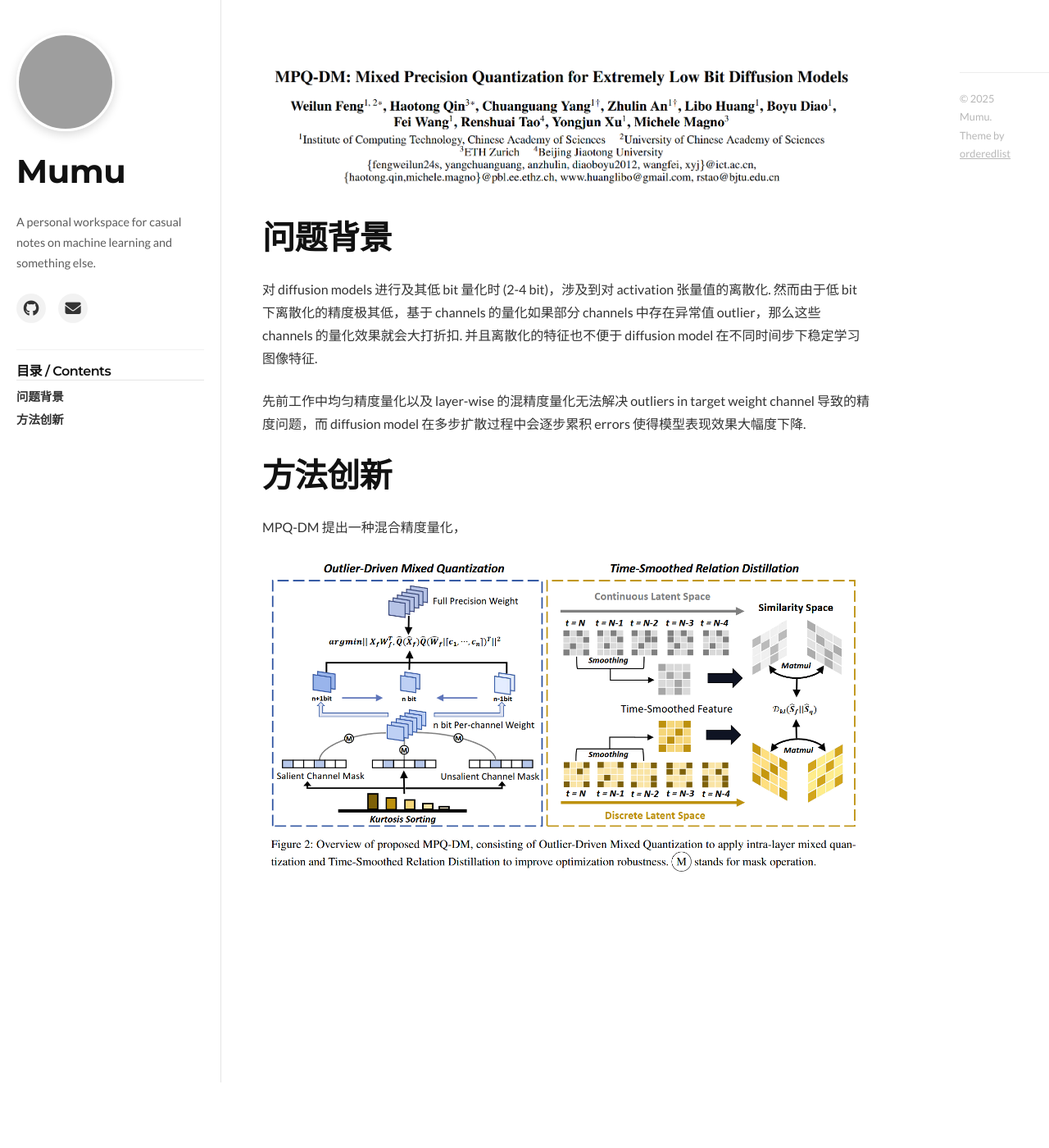
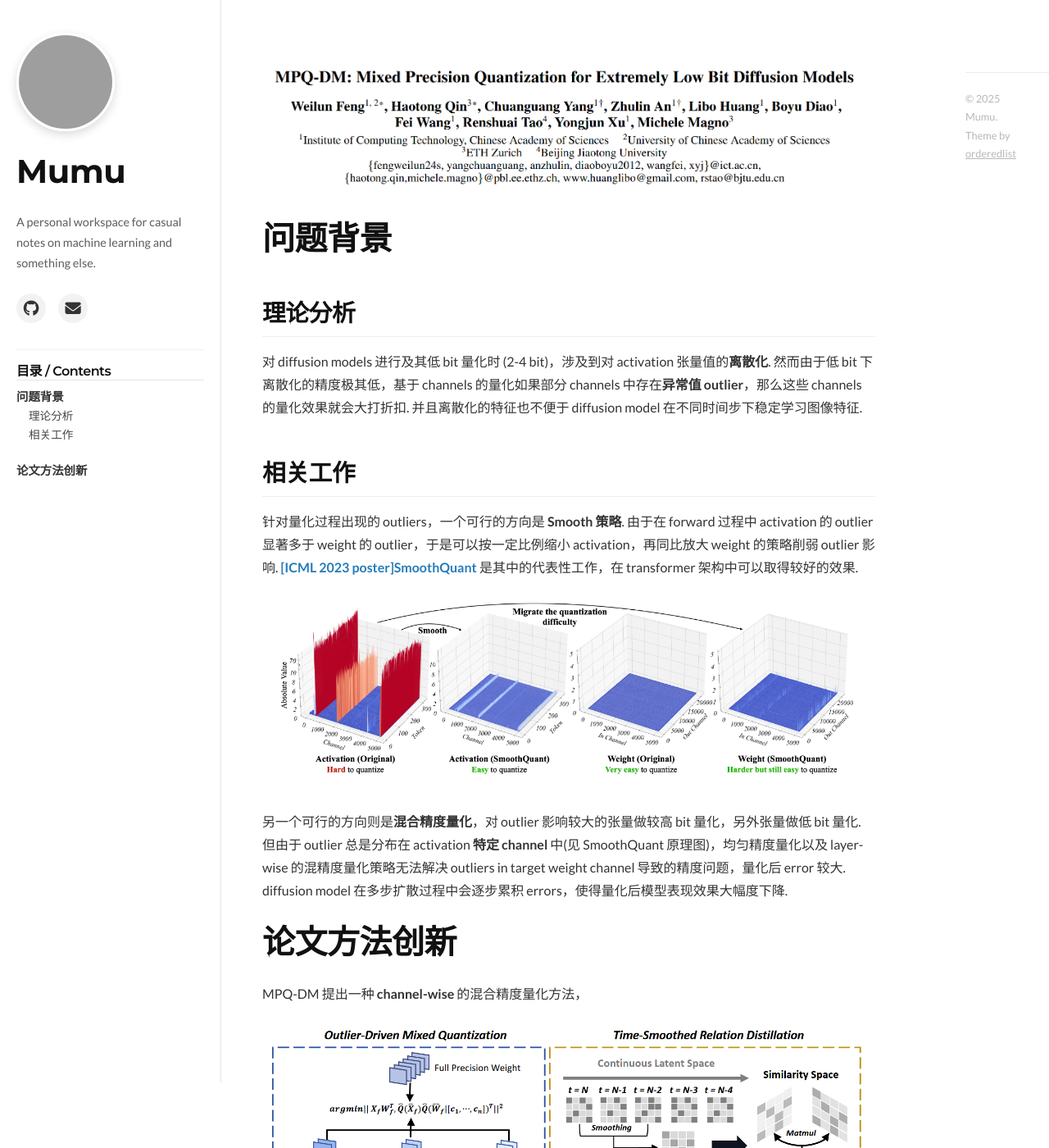
Before and after one commit to illusionsin30/illusionsin30.github.io, a Jekyll site: the page built from docs/articles/MPQ-DM.md, in a window 1280 px wide and 1400 px high. Shown: the whole window at 82% size. Built offline with Jekyll 4.4.1, drawn with Linux system fonts in a browser that asks for light colours; grey boxes are pictures that could not be loaded.

Commit message:
update: the part of related work in MPQ-DM note.

```diff
--- a/docs/articles/MPQ-DM.md
+++ b/docs/articles/MPQ-DM.md
@@ -11,11 +11,18 @@ permalink: /docs/MPQ-DM
 
 # 问题背景
 
-对 diffusion models 进行及其低 bit 量化时 (2-4 bit)，涉及到对 activation 张量值的离散化. 然而由于低 bit 下离散化的精度极其低，基于 channels 的量化如果部分 channels 中存在异常值 outlier，那么这些 channels 的量化效果就会大打折扣. 并且离散化的特征也不便于 diffusion model 在不同时间步下稳定学习图像特征.
+## 理论分析
+对 diffusion models 进行及其低 bit 量化时 (2-4 bit)，涉及到对 activation 张量值的**离散化**. 然而由于低 bit 下离散化的精度极其低，基于 channels 的量化如果部分 channels 中存在**异常值 outlier**，那么这些 channels 的量化效果就会大打折扣. 并且离散化的特征也不便于 diffusion model 在不同时间步下稳定学习图像特征.
 
-先前工作中均匀精度量化以及 layer-wise 的混精度量化无法解决 outliers in target weight channel 导致的精度问题，而 diffusion model 在多步扩散过程中会逐步累积 errors 使得模型表现效果大幅度下降.
+## 相关工作
 
-# 方法创新
-MPQ-DM 提出一种混合精度量化，
+针对量化过程出现的 outliers，一个可行的方向是 **Smooth 策略**. 由于在 forward 过程中 activation 的 outlier 显著多于 weight 的 outlier，于是可以按一定比例缩小 activation，再同比放大 weight 的策略削弱 outlier 影响. [**\[ICML 2023 poster\]SmoothQuant**](https://arxiv.org/abs/2211.10438) 是其中的代表性工作，在 transformer 架构中可以取得较好的效果.
+
+![smoothquant](../images/smoothexp.png)
+
+另一个可行的方向则是**混合精度量化**，对 outlier 影响较大的张量做较高 bit 量化，另外张量做低 bit 量化. 但由于 outlier 总是分布在 activation **特定 channel** 中(见 SmoothQuant 原理图)，均匀精度量化以及 layer-wise 的混精度量化策略无法解决 outliers in target weight channel 导致的精度问题，量化后 error 较大. diffusion model 在多步扩散过程中会逐步累积 errors，使得量化后模型表现效果大幅度下降.
+
+# 论文方法创新
+MPQ-DM 提出一种 **channel-wise** 的混合精度量化方法，
 
 ![Method](../images/MPQ-DM-method.png)
```
Also changed, not shown: images/smoothexp.png (added), images/smoothquant.png (added).
